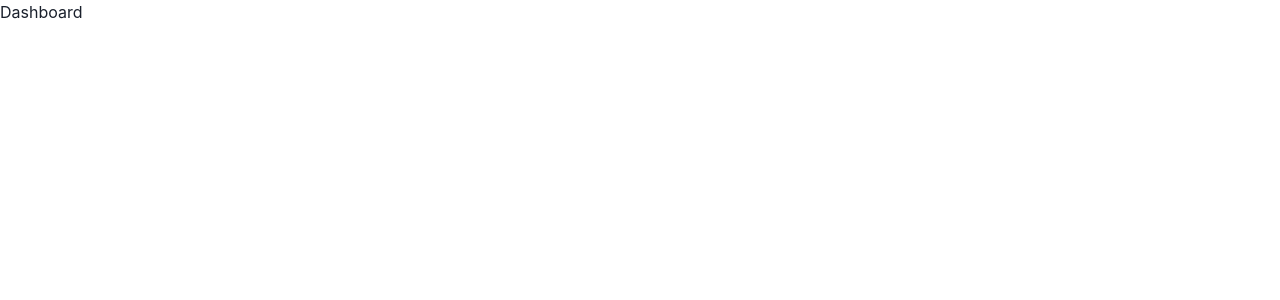
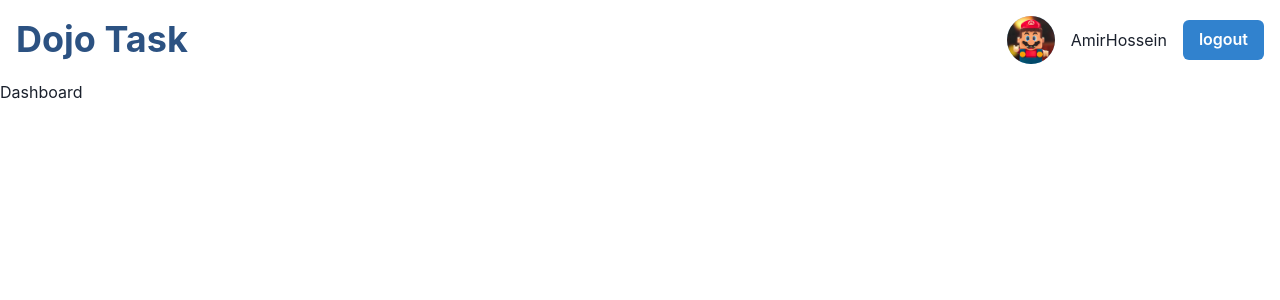
Before and after one commit to AmirManshadi/dojo_tasks, a React (Vite) app: page / in a window 1280 px wide. Shown: the top 300 px of the page. Built offline with nearby package versions, Linux system fonts and the light colour scheme.

Commit message:
feat: add navbar as a component

```diff
--- /dev/null
+++ b/src/components/Navbar.jsx
@@ -0,0 +1,25 @@
+import {
+	Avatar,
+	Button,
+	Flex,
+	HStack,
+	Heading,
+	Spacer,
+	Text,
+} from "@chakra-ui/react"
+
+export default function Navbar() {
+	return (
+		<Flex align="center" justifyContent="space-around" p={4}>
+			<Heading color="blue.700" as="h1">
+				Dojo Task
+			</Heading>
+			<Spacer />
+			<HStack spacing={4}>
+				<Avatar name="Amir" bg="blue.200" src="/public/img/mario.png"></Avatar>
+				<Text>AmirHossein</Text>
+				<Button colorScheme="blue">logout</Button>
+			</HStack>
+		</Flex>
+	)
+}
--- a/src/layouts/RootLayout.jsx
+++ b/src/layouts/RootLayout.jsx
@@ -1,9 +1,11 @@
 import { Outlet } from "react-router-dom"
+import Navbar from "../components/Navbar"
 
 export default function RootLayout() {
-  return (
-    <div>
-      <Outlet />
-    </div>
-  )
+	return (
+		<div>
+			<Navbar />
+			<Outlet />
+		</div>
+	)
 }
```
